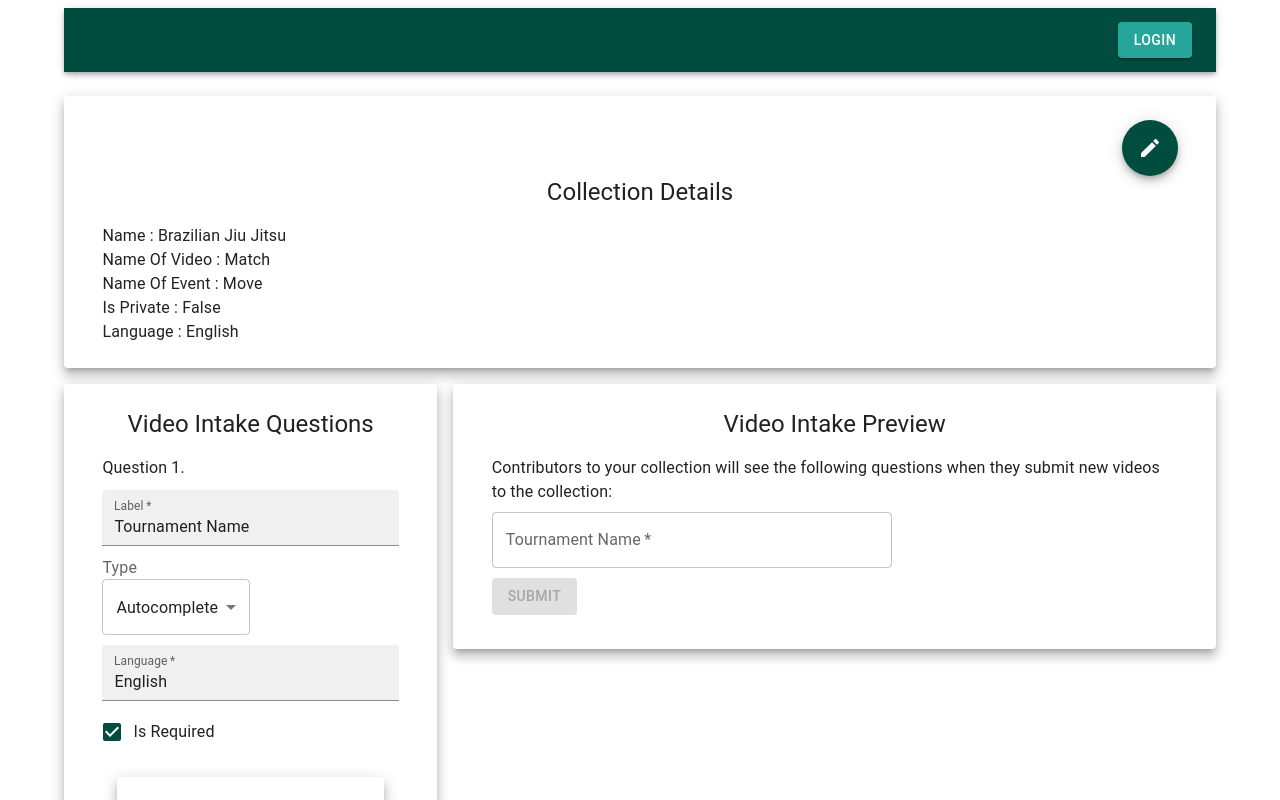
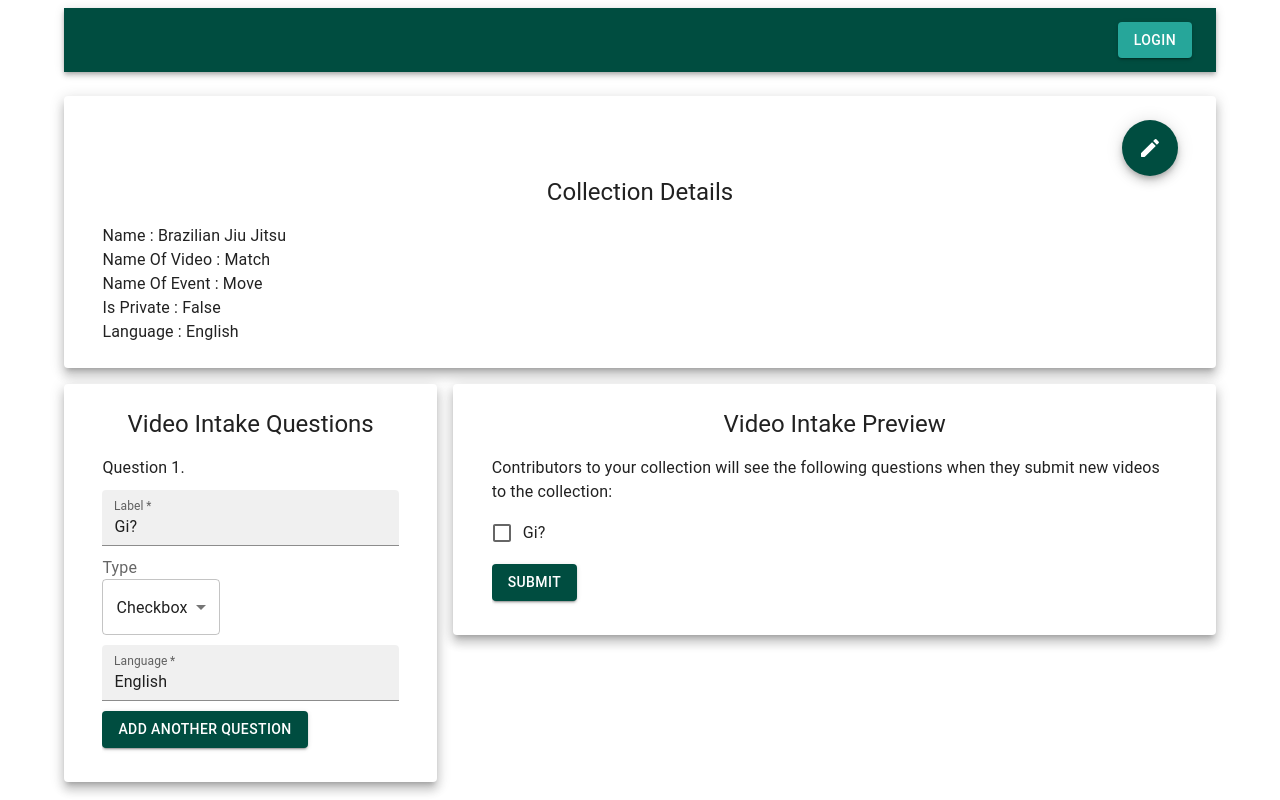
Before and after one commit to NerdyWithZainab/video-annotator, a Next.js app: page /collection/1 in a window 1280 px wide. Shown: the top 800 px of the page. Built offline with nearby package versions, Linux system fonts and the light colour scheme; no server answers.

Commit message:
fix bug where an unchecked checkbox, which is required, was getting the isNonEmptyString validator method added to it, thereby erroneously making it seem invalid

```diff
--- a/components/ComposedFormSubmissionButton/index.tsx
+++ b/components/ComposedFormSubmissionButton/index.tsx
@@ -4,6 +4,7 @@ import { FormattedMessage } from "react-intl";
 import { FormFieldGroup, SingleFormField } from "../../types";
 import CustomError from "../Error";
 import { map, filter, reduce } from "lodash-es";
+import { calculateAllRequiredsHaveValues } from "../../utilities/composedFormSubmissionButtonUtils";
 
 const ComposedFormSubmissionButton: React.FC<{
   questions: SingleFormField[];
@@ -21,33 +22,10 @@ const ComposedFormSubmissionButton: React.FC<{
     );
 
     setAllRequiredValid(
-      totalInvalidCount < 1 && allRequiredsHaveValues(questions, formFieldGroup)
+      totalInvalidCount < 1 &&
+        calculateAllRequiredsHaveValues(questions, formFieldGroup)
     );
   }, [questions, formFieldGroup, allRequiredValid]);
-
-  const allRequiredsHaveValues: (
-    questions: SingleFormField[],
-    formFieldGroup: FormFieldGroup
-  ) => boolean = (
-    questions: SingleFormField[],
-    formFieldGroup: FormFieldGroup
-  ) => {
-    const requiredQuestions: any[] =
-      filter(questions, (question) => {
-        return question?.isRequired;
-      }) || [];
-    const requiredQuestionLabels: any[] =
-      map(requiredQuestions, (requiredQuestion) => requiredQuestion?.label) ||
-      [];
-    const existingValues: string[] = formFieldGroup?.actualValues
-      ? Object.keys(formFieldGroup.actualValues)
-      : [];
-    const missingRequiredLabels: string[] = filter(
-      requiredQuestionLabels,
-      (requiredQuestionLabel) => !existingValues.includes(requiredQuestionLabel)
-    );
-    return missingRequiredLabels.length < 1;
-  };
 
   const handleFormSubmission: () => void = () => {
     console.log("deleteMe handleFormSubmission entered");
--- a/components/SingleFormField/index.tsx
+++ b/components/SingleFormField/index.tsx
@@ -69,8 +69,6 @@ const SingleFormField: React.FC<{
 
   const handleCheckChange: (event: any) => void = (event: any) => {
     const currentVal: any = event?.target?.checked;
-    console.log("deleteMe question in handleCheckChange is: ");
-    console.log(question);
     updateFormFieldStates(currentVal, false, formFieldGroup, question);
   };
 
--- a/components/SingleVideoIntakeQuestion/index.tsx
+++ b/components/SingleVideoIntakeQuestion/index.tsx
@@ -100,13 +100,6 @@ const SingleVideoIntakeQuestion: React.FC<{
   };
 
   const handleCheckChange: (event: any) => void = (_event: any) => {
-    console.log(
-      "deleteMe handleCheckChange in SingleVideoIntakeQuestion entered and question is: "
-    );
-    console.log(intakeQuestionKey);
-    console.log("deleteMe and wholeQuestion is: ");
-    console.log(wholeQuestion);
-
     if (intakeQuestionKey === "isRequired" && !intakeQuestionEl === false) {
       // isRequired is being set to false. This means that we need to remove the isNonEmptyString method from the validationMethods array for this question
       updateIsRequiredUncheck(
--- a/dummy_data/dummyCollection.tsx
+++ b/dummy_data/dummyCollection.tsx
@@ -109,8 +109,8 @@ export const shamCollection: Collection = {
   language: "English",
   intakeQuestions: [
     // firstQuestion,
-    secondQuestion,
-    // thirdQuestion,
+    // secondQuestion,
+    thirdQuestion,
     // fourthQuestion,
     // fifthQuestion,
     // sixthQuestion,
--- /dev/null
+++ b/utilities/composedFormSubmissionButtonUtils.tsx
@@ -0,0 +1,22 @@
+import { filter, map } from "lodash-es";
+import { FormFieldGroup, SingleFormField } from "../types";
+
+export function calculateAllRequiredsHaveValues(
+  questions: SingleFormField[],
+  formFieldGroup: FormFieldGroup
+) {
+  const requiredQuestions: any[] =
+    filter(questions, (question) => {
+      return question?.isRequired;
+    }) || [];
+  const requiredQuestionLabels: any[] =
+    map(requiredQuestions, (requiredQuestion) => requiredQuestion?.label) || [];
+  const existingValues: string[] = formFieldGroup?.actualValues
+    ? Object.keys(formFieldGroup.actualValues)
+    : [];
+  const missingRequiredLabels: string[] = filter(
+    requiredQuestionLabels,
+    (requiredQuestionLabel) => !existingValues.includes(requiredQuestionLabel)
+  );
+  return missingRequiredLabels.length < 1;
+}
--- a/utilities/singleFormFieldUtils.tsx
+++ b/utilities/singleFormFieldUtils.tsx
@@ -60,7 +60,7 @@ export function updateFormFieldStates(
   }
 
   let currentValidatorMethods = question.validatorMethods;
-  if (question?.isRequired) {
+  if (question?.isRequired && question?.type !== "Checkbox") {
     currentValidatorMethods?.push(isNonEmptyString);
   }
 
```
